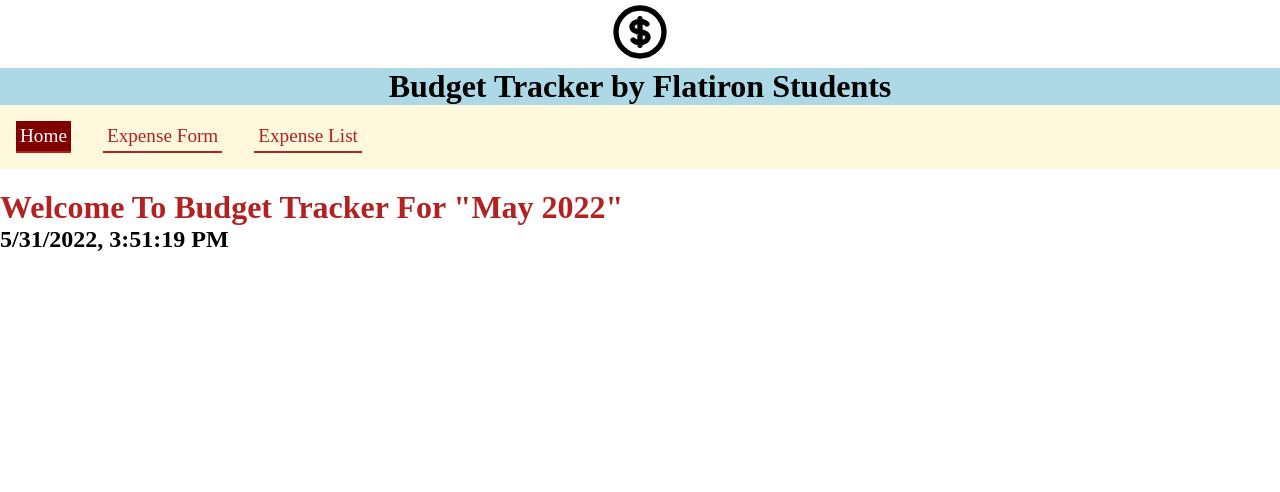
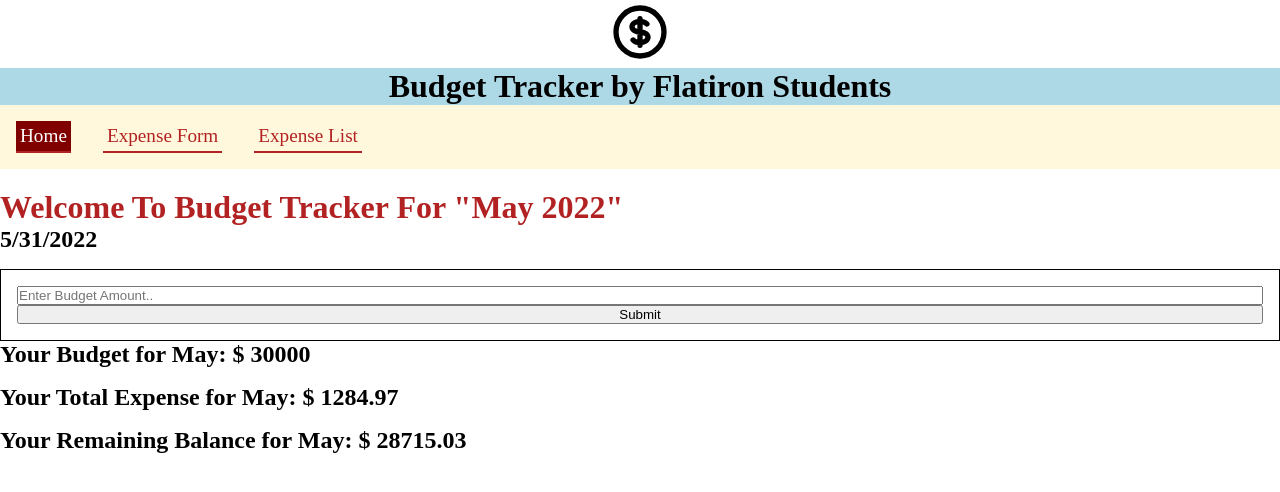
Before and after one commit to micaelafrank/phase-2-project, a React (Create React App) app in the folder budget-tracker/: page / in a window 1280 px wide. Shown: the top 492 px of the page. Built offline with nearby package versions, Linux system fonts and the light colour scheme; data requests are answered from the project's data file.

Commit message:
budget tracker activated on homepage

```diff
--- a/budget-tracker/src/components/App.js
+++ b/budget-tracker/src/components/App.js
@@ -9,7 +9,9 @@ import MoneyIcon from './MoneyIcon'
 
 function App() {
   const [search, setUserSearch] = useState("")
-  const [expenses, setExpenses] = useState([]);
+  const [expenses, setExpenses] = useState([])
+  const [isSplit, setSplit] = useState(expenses.isSplit);
+
   function onSubmitExpense(newExpense){
     const updatedList = [...expenses, newExpense]
     setExpenses(updatedList)
@@ -23,6 +25,16 @@ function App() {
 
     function deleteExpense(id){
       const updatedList = expenses.filter((expense) => expense.id !== id);
+      setExpenses(updatedList);
+    }
+
+    function handleSplitPrice(itemToSplit){
+      const updatedList = expenses.map((expense) => expense.id === itemToSplit.id ? itemToSplit : expense );
+      setExpenses(updatedList);
+    }
+
+    function handleUndoSplit(itemToSplit){
+      const updatedList = expenses.map((expense) => expense.id === itemToSplit.id ? itemToSplit : expense );
       setExpenses(updatedList);
     }
 
@@ -41,10 +53,10 @@ function App() {
         </Route>
         <Route path="/expenseList">
           <Search search={search} handleSearch={setUserSearch} />
-          <ExpenseList deleteExpense={deleteExpense} expenses={searchReceipts} setExpenses={setExpenses}/>
+          <ExpenseList isSplit={isSplit} setSplit={setSplit} handleSplitPrice={handleSplitPrice} handleUndoSplit={handleUndoSplit} deleteExpense={deleteExpense} expenses={searchReceipts} setExpenses={setExpenses}/>
         </Route>
         <Route exact path="/">
-          <Home/>
+          <Home expenses={expenses}/>
         </Route>
         <Route path="*">
           <h1>404 not found</h1>
--- a/budget-tracker/src/components/ExpenseList.js
+++ b/budget-tracker/src/components/ExpenseList.js
@@ -1,7 +1,7 @@
-import React, { useState, useEffect, Fragment } from 'react'
+import React, { useState, useEffect } from 'react'
 import ExpenseItem from './ExpenseItem'
 
-function ExpenseList({expenses, deleteExpense, setUserSearch}) {
+function ExpenseList({expenses, deleteExpense, setUserSearch, isSplit, setSplit, handleSplitPrice, handleUndoSplit}) {
   const [addedExpense, setAddedExpense] = useState(0);
   const listOfExpenses = expenses.map((expense) => (
     <ExpenseItem
@@ -14,6 +14,8 @@ function ExpenseList({expenses, deleteExpense, setUserSearch}) {
     day={expense.day}
     deleteExpense={deleteExpense}
     handleSearch={setUserSearch}
+    handleSplitPrice={handleSplitPrice}
+    handleUndoSplit={handleUndoSplit}
     />
   ))
 
@@ -24,13 +26,11 @@ function ExpenseList({expenses, deleteExpense, setUserSearch}) {
     },[expenses])
 
   return (
-    <React.Fragment>
       <div className="expenseContainer">
         <h1 className='totalMoney'>Total money spent this month: ${addedExpense}</h1>
         <h2 className="receipts">Receipts:</h2>
           {listOfExpenses}
       </div>
-    </React.Fragment>
   )
 }
 
--- a/budget-tracker/src/components/Home.js
+++ b/budget-tracker/src/components/Home.js
@@ -1,12 +1,61 @@
-import React from 'react'
-function Home() {
+import React, {useState,useEffect} from 'react'
+
+function Home({expenses}) {
+
+  const current = new Date();
+  const date = `${current.getMonth()+1}/${current.getDate()}/${current.getFullYear()}`;
+  const [budget, setBudget] = useState({amount:""})
+  const [displayBudget, setDisplayBudget] = useState(0)
+  const [addedExpense, setAddedExpense] = useState(0);
+
+  useEffect(()=>{
+    const totalExpense = expenses.reduce((accumulator,expense)=>{
+      return expense.amount+accumulator},0)
+      setAddedExpense(totalExpense.toFixed(2))
+    },[expenses])
+
+  useEffect(()=>{
+    fetch(`http://localhost:4000/budget/1`)
+      .then(res=>res.json())
+      .then(data=>setDisplayBudget(data.amount))
+  },[])
+
+  function handleChange(e){
+    let value = parseFloat(e.target.value)
+    setBudget((budget)=>({...budget,"amount":value}))
+  }
+
+//console.log(budget)
+  function handleSubmit(e){
+    e.preventDefault()
+    fetch(`http://localhost:4000/budget/1`,{
+      method:"PATCH",
+      headers:{
+        "Content-Type":"application/json"
+      },
+      body:JSON.stringify(budget),
+    })
+        .then(res=>res.json())
+        .then(data=>setDisplayBudget(data.amount))
+    setBudget({amount:""})
+  }
+  let balance=<span className={(displayBudget-addedExpense).toFixed(2)<0?'low-balance':'balance'}>{(displayBudget-addedExpense).toFixed(2)}</span>
   return (
     <div id="home">
       <h1 style={{ color: "firebrick" }}>
           Welcome To Budget Tracker For "{new Date().toLocaleString("en-US", { month: "long" })} {new Date().getFullYear()}"
       </h1>
-      <h2>{new Date().toLocaleString() + ""}</h2>
+      {/* <h2>{new Date().toLocaleString() + ""}</h2> */}
+      <h2>{date}</h2>
+      <form className="new-form" onSubmit={handleSubmit}>
+        <input placeholder="Enter Budget Amount.." type="number" value={budget.amount} onChange={handleChange}/>
+        <input type="submit"/>
+      </form>
+      <h2>Your Budget for {new Date().toLocaleString("en-US", { month: "long" })}: $ {displayBudget}</h2>
+      <h2>Your Total Expense for {new Date().toLocaleString("en-US", { month: "long" })}: $ {addedExpense}</h2>
+      <h2>Your Remaining Balance for {new Date().toLocaleString("en-US", { month: "long" })}: $ {balance}</h2>
     </div>
   )
 }
+
 export default Home
--- a/budget-tracker/src/db.json
+++ b/budget-tracker/src/db.json
@@ -4,25 +4,29 @@
       "id": 1,
       "name": "Rent",
       "image": "https://i.ibb.co/60hydCv/rent-check.png",
-      "amount": 1100,
+      "amount": 275,
       "category": "Bills",
-      "day": "1"
+      "day": "1",
+      "isSplit": true,
+      "className": "splitButton"
     },
     {
       "id": 2,
       "name": "Subway (30-day)",
       "image": "https://i.ibb.co/C5b6wG0/MTA-receipt.png",
-      "amount": 121,
+      "amount": 15.375,
       "category": "Transportation",
-      "day": "3"
+      "day": "3",
+      "isSplit": true
     },
     {
       "id": 3,
       "name": "Internet",
       "image": "https://i.ibb.co/3h0BywT/internet.png",
-      "amount": 75,
+      "amount": 100,
       "category": "Bills",
-      "day": "4"
+      "day": "4",
+      "isSplit": false
     },
     {
       "id": 4,
@@ -30,7 +34,8 @@
       "image": "https://i.ibb.co/WvycxY6/donation-KFD.png",
       "amount": 100,
       "category": "Donation",
-      "day": "8"
+      "day": "8",
+      "isSplit": false
     },
     {
       "id": 5,
@@ -38,7 +43,8 @@
       "image": "https://i.ibb.co/FXMyBZp/receipt4.png",
       "amount": 56.03,
       "category": "Food and drink",
-      "day": "8"
+      "day": "8",
+      "isSplit": false
     },
     {
       "id": 6,
@@ -46,7 +52,8 @@
       "image": "https://i.ibb.co/SQLXKQG/receipt3.png",
       "amount": 100,
       "category": "Bills",
-      "day": "10"
+      "day": "10",
+      "isSplit": false
     },
     {
       "id": 7,
@@ -54,7 +61,8 @@
       "image": "https://i.ibb.co/MBk4HDM/cocktails.png",
       "amount": 46.82,
       "category": "Food and drink",
-      "day": "12"
+      "day": "12",
+      "isSplit": true
     },
     {
       "id": 8,
@@ -62,7 +70,8 @@
       "image": "https://i.ibb.co/hK6GwV4/spotify.png",
       "amount": 9.99,
       "category": "Entertainment",
-      "day": "13"
+      "day": "13",
+      "isSplit": false
     },
     {
       "id": 9,
@@ -70,7 +79,8 @@
       "image": "https://i.ibb.co/xjyMwds/hand-receipt.png",
       "amount": 7,
       "category": "Transportation",
-      "day": "15"
+      "day": "15",
+      "isSplit": false
     },
     {
       "id": 10,
@@ -78,7 +88,8 @@
       "image": "https://i.ibb.co/rQsj21h/phonebill-new.png",
       "amount": 49.07,
       "category": "Bills",
-      "day": "18"
+      "day": "18",
+      "isSplit": false
     },
     {
       "id": 11,
@@ -86,7 +97,8 @@
       "image": "https://i.ibb.co/MRhsV7B/book.png",
       "amount": 14.99,
       "category": "Books",
-      "day": "18"
+      "day": "18",
+      "isSplit": false
     },
     {
       "id": 12,
@@ -94,7 +106,8 @@
       "image": "https://i.ibb.co/RYbDw3G/bank-withdrawal.png",
       "amount": 83,
       "category": "Bank",
-      "day": "19"
+      "day": "19",
+      "isSplit": false
     },
     {
       "id": 13,
@@ -102,7 +115,8 @@
       "image": "https://i.ibb.co/HY6y0JG/uniqloreceipt.png",
       "amount": 49.8,
       "category": "Shopping",
-      "day": "19"
+      "day": "19",
+      "isSplit": false
     },
     {
       "id": 14,
@@ -110,7 +124,8 @@
       "image": "https://i.ibb.co/TK7PdQM/citibike.png",
       "amount": 9.35,
       "category": "Transportation",
-      "day": "20"
+      "day": "20",
+      "isSplit": false
     },
     {
       "id": 15,
@@ -118,7 +133,8 @@
       "image": "https://i.ibb.co/BNKM1ML/pharmacy-new.png",
       "amount": 9.99,
       "category": "Health",
-      "day": "21"
+      "day": "21",
+      "isSplit": false
     },
     {
       "id": 16,
@@ -126,7 +142,8 @@
       "image": "https://i.ibb.co/ws2RTFm/tjs-new.png",
       "amount": 18.79,
       "category": "Food and drink",
-      "day": "21"
+      "day": "21",
+      "isSplit": false
     },
     {
       "id": 17,
@@ -134,7 +151,8 @@
       "image": "https://i.ibb.co/r54r1zv/costco.png",
       "amount": 283.02,
       "category": "Food and drink",
-      "day": "23"
+      "day": "23",
+      "isSplit": false
     },
     {
       "id": 18,
@@ -142,7 +160,8 @@
       "image": "https://i.ibb.co/gvrSJPn/laundry.png",
       "amount": 16.03,
       "category": "Clothes",
-      "day": "27"
+      "day": "27",
+      "isSplit": false
     },
     {
       "id": 19,
@@ -150,7 +169,23 @@
       "image": "https://i.ibb.co/PF7Wv2y/03wholefoods2-jumbo.jpg",
       "amount": 40.3,
       "category": "Food and drink",
-      "day": "28"
+      "day": "28",
+      "isSplit": false
+    },
+    {
+      "name": "micaela",
+      "category": "food",
+      "amount": 0.41015625,
+      "image": "https://encrypted-tbn3.gstatic.com/shopping?q=tbn:ANd9GcTxlaA9i6_yP6QrSjUZVnNlG5Tij0-dlQm2BLmxsP67u9krybPiaPCOPx186XIFrK_FDRgU1Qx10qfsJKG08Qp2ZVuOWzPKnI0QxUCRp8SehxRIXyogW_Dv&usqp=CAE",
+      "day": "30",
+      "id": 20,
+      "isSplit": true
+    }
+  ],
+  "budget": [
+    {
+      "id": 1,
+      "amount": 30000
     }
   ]
 }
--- a/budget-tracker/src/index.css
+++ b/budget-tracker/src/index.css
@@ -41,6 +41,7 @@ h2 {
   margin-bottom: 1rem;
 }
 
+
 button {
   position: relative;
   background-color: #e04b52;
@@ -67,6 +68,23 @@ button:hover {
   background-color: whitesmoke;
   border: #e04b52 solid 1px;
   color: #e04b52;
+}
+
+.splitButton{
+  position: relative;
+  background-color: whitesmoke;
+  border: #e04b52 solid 1px;
+  border-radius: 5px;
+  height: 30px;
+  line-height: 30px;
+  width: max-content;
+  padding-left: 10px;
+  padding-right: 10px;
+  color:#e04b52;
+  font-size: 14px;
+  justify-self: center;
+  text-align: center;
+  justify-content: center;
 }
 
 h1,
@@ -267,6 +285,10 @@ nav a.active {
   margin: 1rem;
 }
 
+.low-balance{
+  color: red;
+}
+
 .technologies span {
   background-color: lightblue;
   margin: 0.25rem;
```
Also changed, not shown: budget-tracker/src/components/ExpenseItem.js (+43 -6 lines).
